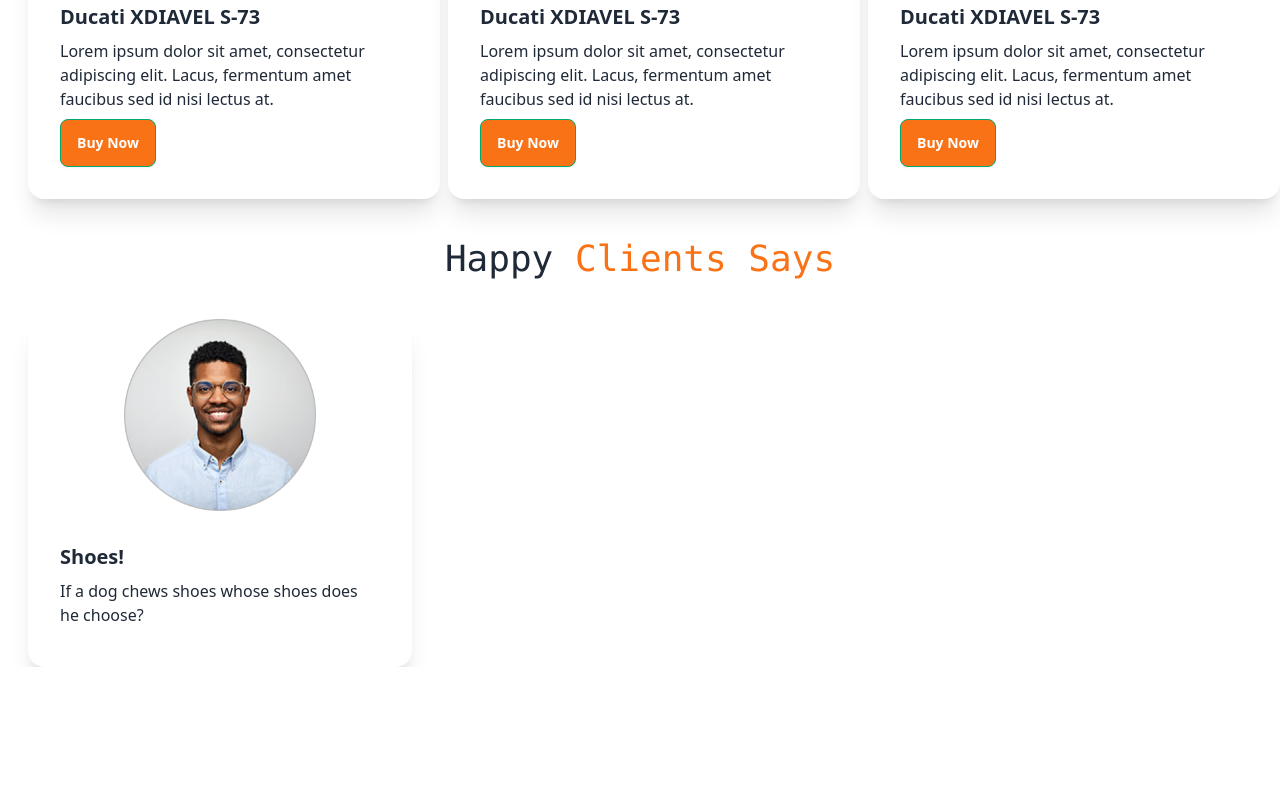
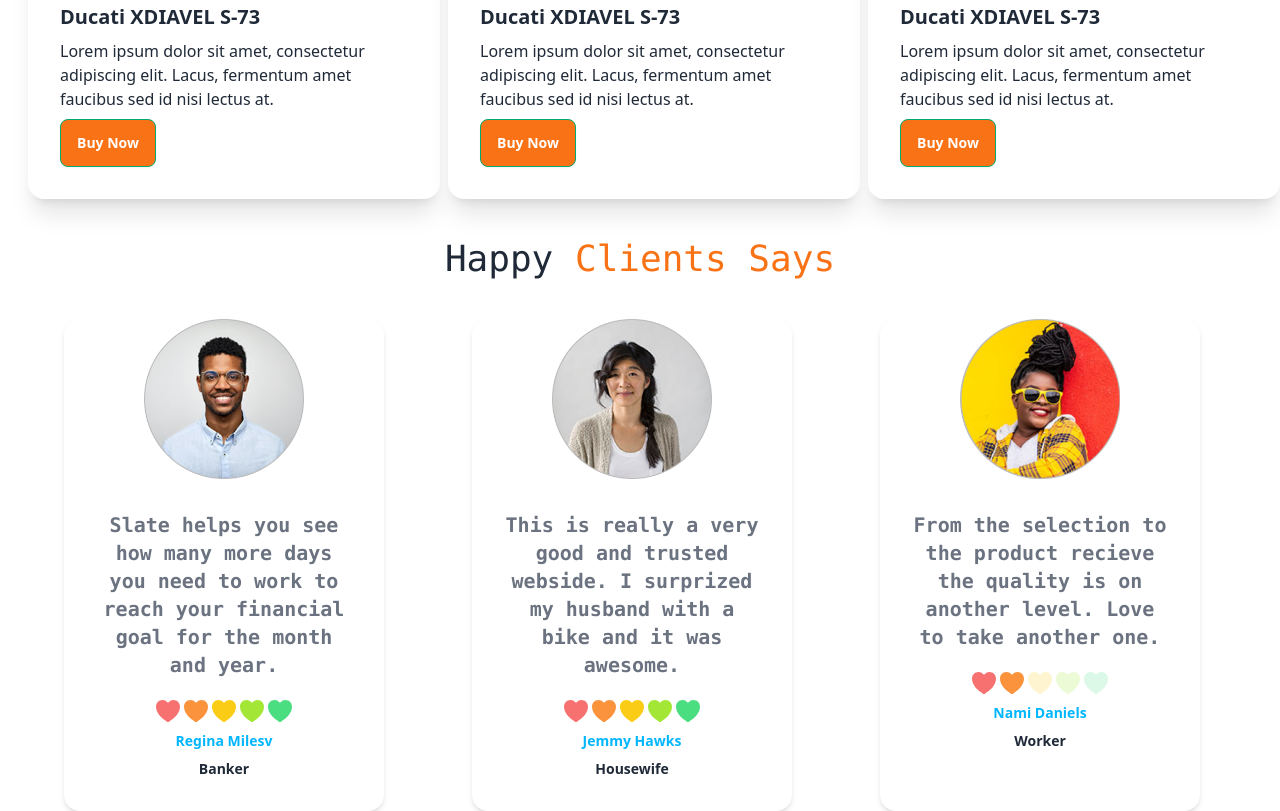
Before and after one commit to TanveenAmbrose/responsive_assignment, a website built with Vite: page index.html in a window 1280 px wide. Shown: the part 967-1778 px from the top of the page. Before the commit the page ends 1634 px from the top, so only its background shows below. Built offline with nearby package versions, Linux system fonts and the light colour scheme.

Commit message:
rating done

```diff
--- a/index.html
+++ b/index.html
@@ -236,27 +236,99 @@
 
 
     <!--rating starts-->
-    <div class="grid grid-cols-1 gap-2 md:grid-cols-2 pl-7 lg:grid-cols-3">
+    <div class="grid grid-cols-1 gap-2 md:grid-cols-2 pl-16 lg:grid-cols-3">
 
 
 
         <!--rating 1-->
-    <div class="card bg-base-100 w-96 shadow-xl">
+    <div class="card bg-base-100 w-80 shadow-md">
       <figure>
         <img class="w-1/2"
           src="biker/biker-zone-resources-main/biker-zone-resources-main/images/others/user-1.png"
           alt="..." />
       </figure>
       <div class="card-body">
-        <h2 class="card-title">Shoes!</h2>
-        <p>If a dog chews shoes whose shoes does he choose?</p>
+        <h2 class="card-title text-center text-gray-500 font-mono">Slate helps you see how
+          many more days you need
+          to work to reach your financial
+          goal for the month and year.</h2>
+
+          <div class="rating gap-1 justify-center pt-3">
+            <input type="radio" name="rating-3" class="mask mask-heart bg-red-400" />
+            <input type="radio" name="rating-3" class="mask mask-heart bg-orange-400" checked="checked" />
+            <input type="radio" name="rating-3" class="mask mask-heart bg-yellow-400" />
+            <input type="radio" name="rating-3" class="mask mask-heart bg-lime-400" />
+            <input type="radio" name="rating-3" class="mask mask-heart bg-green-400" />
+          </div>
+
         <div class="justify-center">
-
+          <h4 class="text-sm font-semibold text-info text-center">Regina Milesv</h4>
+          <h4 class="text-sm font-bold pt-2 text-center">Banker</h4>
         </div>
       </div>
     </div>
 
 
+
+
+
+     <!--rating 2-->
+     <div class="card bg-base-100 w-80 shadow-md">
+      <figure>
+        <img class="w-1/2"
+          src="biker/biker-zone-resources-main/biker-zone-resources-main/images/others/user-2.png"
+          alt="..." />
+      </figure>
+      <div class="card-body">
+        <h2 class="card-title text-center text-gray-500 font-mono">This is really a very good and trusted webside. I surprized my husband with a bike and it was awesome.</h2>
+
+          <div class="rating gap-1 justify-center pt-3">
+            <input type="radio" name="rating-3" class="mask mask-heart bg-red-400" />
+            <input type="radio" name="rating-3" class="mask mask-heart bg-orange-400" checked="checked" />
+            <input type="radio" name="rating-3" class="mask mask-heart bg-yellow-400" />
+            <input type="radio" name="rating-3" class="mask mask-heart bg-lime-400" />
+            <input type="radio" name="rating-3" class="mask mask-heart bg-green-400" />
+          </div>
+
+        <div class="justify-center">
+          <h4 class="text-sm font-semibold text-info text-center">Jemmy Hawks</h4>
+          <h4 class="text-sm font-bold pt-2 text-center">Housewife</h4>
+        </div>
+      </div>
+    </div>
+
+
+
+
+
+
+
+
+     <!--rating 3-->
+     <div class="card bg-base-100 w-80 shadow-md">
+      <figure>
+        <img class="w-1/2"
+          src="biker/biker-zone-resources-main/biker-zone-resources-main/images/others/user-3.png"
+          alt="..." />
+      </figure>
+      <div class="card-body">
+        <h2 class="card-title text-center text-gray-500 font-mono">From the selection to the product recieve the quality is on another level. Love to take another one.
+        </h2>
+
+          <div class="rating gap-1 justify-center pt-3">
+            <input type="radio" name="rating-3" class="mask mask-heart bg-red-400" />
+            <input type="radio" name="rating-3" class="mask mask-heart bg-orange-400" checked="checked" />
+            <input type="radio" name="rating-3" class="mask mask-heart bg-yellow-400" />
+            <input type="radio" name="rating-3" class="mask mask-heart bg-lime-400" />
+            <input type="radio" name="rating-3" class="mask mask-heart bg-green-400" />
+          </div>
+
+        <div class="justify-center">
+          <h4 class="text-sm font-semibold text-info text-center">Nami Daniels</h4>
+          <h4 class="text-sm font-bold pt-2 text-center">Worker</h4>
+        </div>
+      </div>
+    </div>
 
     </div>
 
```
